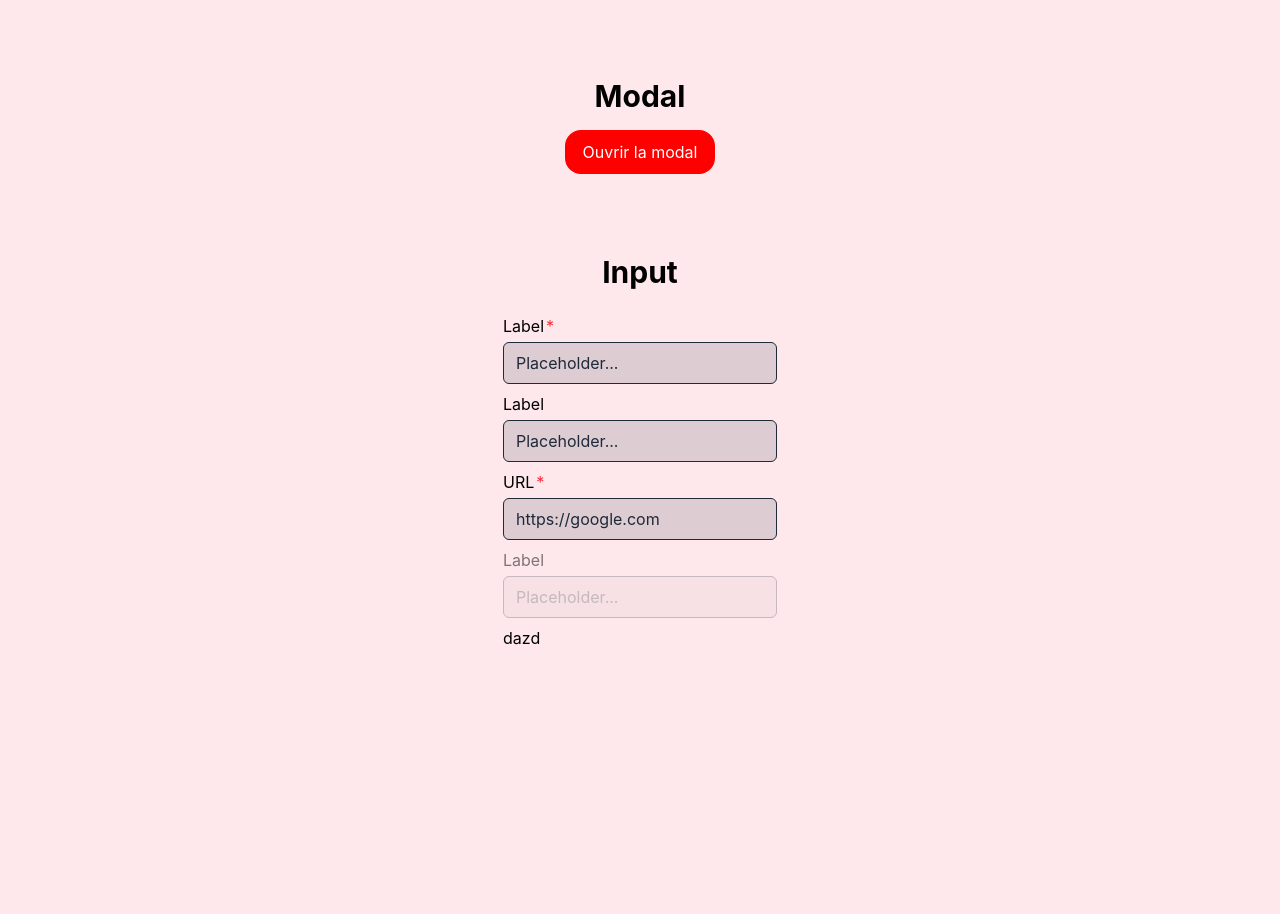
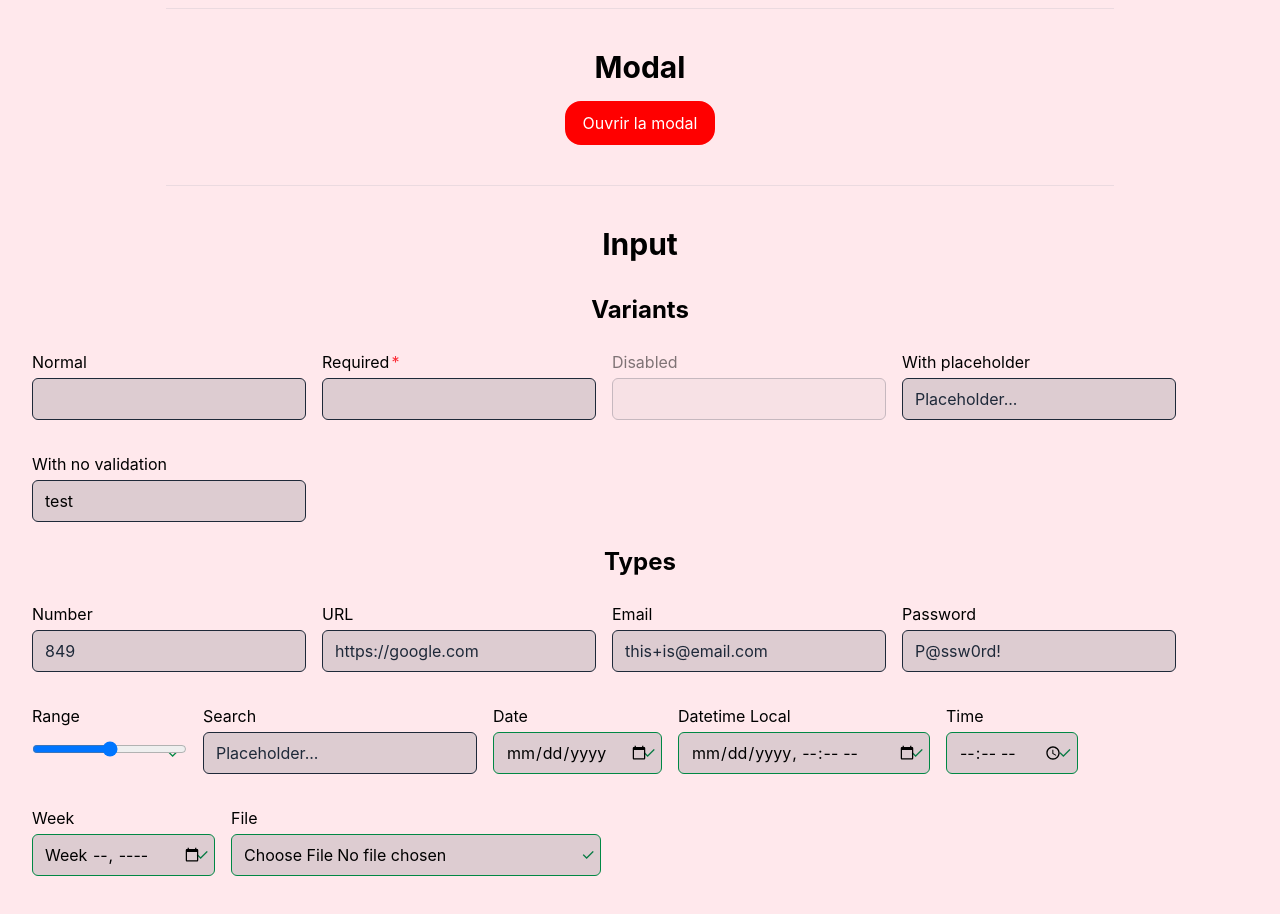
Before and after one commit to Logan2234/spider-net-front, a SvelteKit app: page /components in a window 1280 px wide. Shown: the part 760-1674 px from the top of the page. Before the commit the page ends 1442 px from the top, so only its background shows below. Built offline with nearby package versions, Linux system fonts and the light colour scheme; no server answers.

Commit message:
better styling

```diff
--- a/src/lib/components/base/button.svelte
+++ b/src/lib/components/base/button.svelte
@@ -23,7 +23,7 @@
     const buttonStyles = {
         primary: 'bg-primary text-font-secondary',
         secondary: 'text-font-primary',
-        simple: 'bg-transparent text-font-primary hover:bg-transparent hover:translate-0 hover:underline hover:underline-offset-4 p-0! border-none hover:shadow-none shadow-none active:shadow-none focus-visible:outline-none focus-visible:underline focus-visible:underline-offset-4 decoration-dashed'
+        simple: 'bg-transparent text-font-primary hover:bg-transparent hover:translate-0 hover:underline hover:underline-offset-4 p-0! border-none hover:shadow-none shadow-none active:shadow-none focus-visible:outline-none focus-visible:underline focus-visible:underline-offset-4'
     };
 
     const commonStyle =
--- a/src/lib/components/base/input.svelte
+++ b/src/lib/components/base/input.svelte
@@ -1,4 +1,6 @@
 <script lang="ts">
+    import type { InputType } from "$lib/types/inputType";
+
     let {
         placeholder = '',
         type = 'text',
@@ -13,7 +15,7 @@
         onkeydown
     }: {
         placeholder?: string;
-        type?: string;
+        type?: InputType;
         label?: string;
         value?: string;
         focused?: boolean;
@@ -61,7 +63,8 @@
             ? `
         has-valid:has-not-placeholder-shown:after:text-success
         has-invalid:has-not-placeholder-shown:after:text-error
-        after:absolute after:-ml-8 after:px-3 after:py-2
+        after:absolute after:-z-1 after:-ml-8 after:px-3
+        after:py-2
         has-valid:has-not-placeholder-shown:after:content-['✓']
         has-invalid:has-not-placeholder-shown:after:content-['✗']`
             : ''}>
--- /dev/null
+++ b/src/lib/types/inputType.ts
@@ -0,0 +1,22 @@
+export type InputType =
+    | 'text'
+    | 'email'
+    | 'password'
+    | 'number'
+    | 'date'
+    | 'datetime-local'
+    | 'month'
+    | 'week'
+    | 'time'
+    | 'url'
+    | 'tel'
+    | 'search'
+    | 'color'
+    | 'file'
+    | 'range'
+    | 'checkbox'
+    | 'radio'
+    | 'submit'
+    | 'reset'
+    | 'button'
+    | 'hidden';
--- a/src/routes/components/+page.svelte
+++ b/src/routes/components/+page.svelte
@@ -5,23 +5,26 @@
     import Switch from '$lib/components/base/switch.svelte';
     import Tooltip from '$lib/components/base/tooltip.svelte';
 
-    const divClass = 'p-6 flex min-h-24 items-center justify-center gap-4 flex-wrap';
+    const divClass = 'p-6 min-h-24 justify-items-center';
 
-    const title = 'text-3xl font-bold px-4 text-center';
+    const title = 'text-3xl font-bold p-4 text-center';
+    const subtitle = 'text-2xl font-bold p-4 text-center';
 
     let switchValue = $state(false);
     let target: HTMLElement | undefined = $state();
     let modalOpen = $state(false);
 </script>
 
-<div class="flex flex-col items-center justify-center gap-8 p-2">
-    <div class={divClass + ' flex-col'}>
+<div class="flex flex-col items-center justify-center p-2">
+    <div class={divClass}>
         <h1 class={title}>Switch</h1>
         <Switch bind:value={switchValue} />
         <div>Value: {switchValue}</div>
     </div>
 
-    <div class={divClass + ' flex-col'}>
+    <hr class="mt-4 w-3/4 border-gray-400/20" />
+
+    <div class={divClass}>
         <h1 class={title}>Tooltip</h1>
         <Tooltip
             {target}
@@ -38,7 +41,9 @@
         </div>
     </div>
 
-    <div class={divClass + ' flex-row'}>
+    <hr class="mt-4 w-3/4 border-gray-400/20" />
+
+    <div class={divClass}>
         <h1 class={title}>Bouton</h1>
         <Button label="Button primaire" color="primary" type="button" />
         <Button label="Button secondaire" color="secondary" type="button" />
@@ -54,7 +59,9 @@
             tooltip="Le bouton est désactivé pour des raisons de test" />
     </div>
 
-    <div class={divClass + ' flex-col'}>
+    <hr class="mt-4 w-3/4 border-gray-400/20" />
+
+    <div class={divClass}>
         <h1 class={title}>Modal</h1>
         <Button
             label="Ouvrir la modal"
@@ -63,15 +70,38 @@
             onclick={() => (modalOpen = true)} />
     </div>
 
-    <div class={divClass + ' flex-col'}>
+    <hr class="mt-4 w-3/4 border-gray-400/20" />
+
+    <div class={divClass}>
         <h1 class={title}>Input</h1>
-        <form>
-            <Input label="Label" placeholder="Placeholder..." required />
-            <Input label="Label" placeholder="Placeholder..." />
-            <Input label="URL" placeholder="https://google.com" type="url" required />
-            <Input label="Label" placeholder="Placeholder..." disabled />
-            <button type="submit">dazd</button>
-        </form>
+        <div class="flex flex-col items-center">
+            <div>
+                <h2 class={subtitle}>Variants</h2>
+                <div class="flex flex-row flex-wrap gap-4">
+                    <Input label="Normal" />
+                    <Input label="Required" required />
+                    <Input label="Disabled" disabled />
+                    <Input label="With placeholder" placeholder="Placeholder..."  />
+                    <Input label="With no validation" withValidationIndicators={false} value="test" />
+                </div>
+            </div>
+            <div>
+                <h2 class={subtitle}>Types</h2>
+                <div class="flex flex-row flex-wrap gap-4 align-center">
+                    <Input label="Number" placeholder="849" type="number" />
+                    <Input label="URL" placeholder="https://google.com" type="url" />
+                    <Input label="Email" placeholder="this+is@email.com" type="email" />
+                    <Input label="Password" placeholder="P@ssw0rd!" type="password" />
+                    <Input label="Range" type="range" />
+                    <Input label="Search" placeholder="Placeholder..." type="search" />
+                    <Input label="Date" type="date" />
+                    <Input label="Datetime Local" type="datetime-local" />
+                    <Input label="Time" type="time" />
+                    <Input label="Week" type="week" />
+                    <Input label="File" type="file" />
+                </div>
+            </div>
+        </div>
     </div>
 
     <Modal bind:open={modalOpen}>
```
